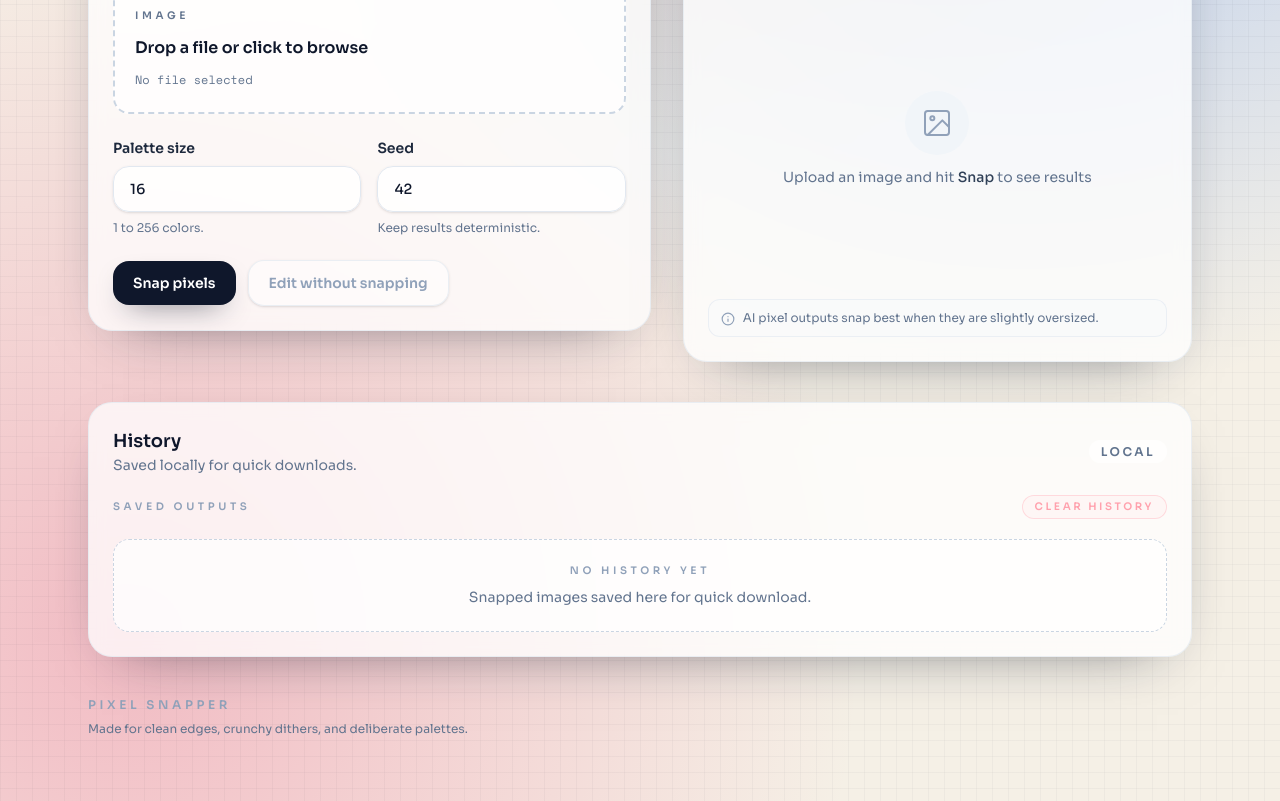
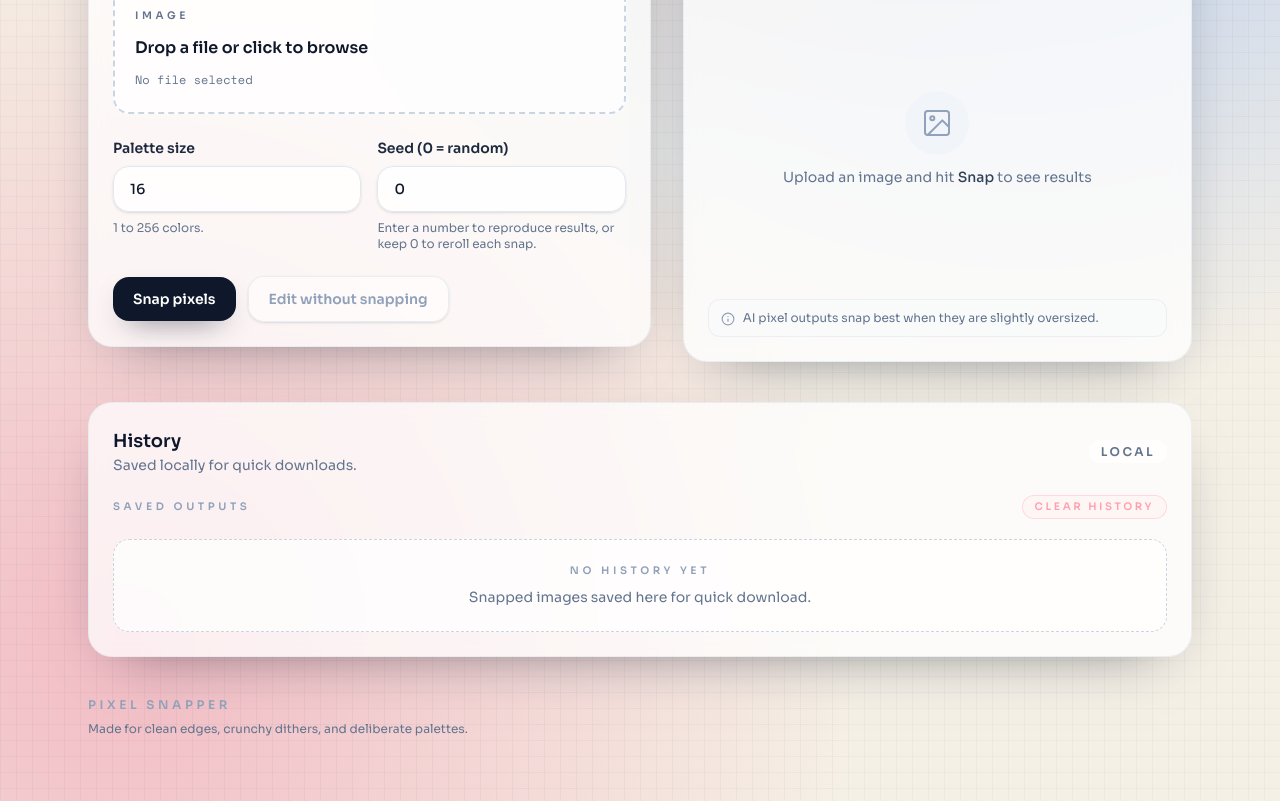
Before and after one commit to dmitrijkiltau/pixel-snapper-ui, a React (Vite) app: page / in a window 1280 px wide. Shown: the part 780-1581 px from the top of the page. Built offline with nearby package versions, Linux system fonts and the light colour scheme.

Commit message:
feat: add random seed generation and update seed input description in UploadForm

```diff
--- a/src/App.tsx
+++ b/src/App.tsx
@@ -112,6 +112,22 @@ const toSafeEditName = (originalName: string) => {
   return `edited-${safeBase}.png`;
 };
 
+const generateRandomSeed = () => {
+  const fallback = () => {
+    const value = Math.floor(Math.random() * 0x100000000);
+    return value === 0 ? 1 : value;
+  };
+
+  if (typeof crypto !== "undefined" && typeof crypto.getRandomValues === "function") {
+    const buffer = new Uint32Array(1);
+    crypto.getRandomValues(buffer);
+    const value = buffer[0];
+    return value === 0 ? fallback() : value;
+  }
+
+  return fallback();
+};
+
 const blobToDataUrl = (blob: Blob) =>
   new Promise<string>((resolve, reject) => {
     const reader = new FileReader();
@@ -202,7 +218,7 @@ const App = () => {
   const [activeHistoryId, setActiveHistoryId] = useState<string | null>(null);
   const [historyItems, setHistoryItems] = useState<HistoryItem[]>([]);
   const [kColorsValue, setKColorsValue] = useState("16");
-  const [kSeedValue, setKSeedValue] = useState("42");
+  const [kSeedValue, setKSeedValue] = useState("0");
 
   useEffect(() => {
     let items = loadHistory();
@@ -348,11 +364,12 @@ const App = () => {
         setConfigError("k_seed must be >= 0");
         return;
       }
+      const seedForProcessing = parsedSeed === 0 ? generateRandomSeed() : parsedSeed;
 
       updateProgress("processing");
       const blob = await processImageBlob(selectedFile, {
         kColors: parsedColors,
-        kSeed: parsedSeed,
+        kSeed: seedForProcessing,
       });
       if (!blob || blob.size === 0) {
         throw new Error("No output generated. Try a different image.");
@@ -376,7 +393,7 @@ const App = () => {
         width: dimensions?.width,
         height: dimensions?.height,
         kColors: parsedColors,
-        kSeed: parsedSeed,
+        kSeed: seedForProcessing,
       };
       pushHistoryItem(entry);
       setStatus("Snapped. Your download is ready.", "success");
--- a/src/components/UploadForm.tsx
+++ b/src/components/UploadForm.tsx
@@ -86,7 +86,7 @@ const UploadForm = ({
         <span className="text-xs font-normal text-slate-500 dark:text-slate-400">1 to 256 colors.</span>
       </label>
       <label className="flex flex-col gap-2 text-sm font-semibold text-slate-800 dark:text-slate-200">
-        <span>Seed</span>
+        <span>Seed (0 = random)</span>
         <input
           type="number"
           name="k_seed"
@@ -95,7 +95,9 @@ const UploadForm = ({
           onChange={(event) => onKSeedChange(event.target.value)}
           className="rounded-2xl border border-slate-200 bg-white/80 px-4 py-3 text-sm font-medium text-slate-900 shadow-sm focus:border-slate-900 focus:outline-none focus:ring-2 focus:ring-slate-900/10 dark:border-slate-700 dark:bg-slate-900/70 dark:text-slate-100 dark:focus:border-slate-200 dark:focus:ring-slate-200/20"
         />
-        <span className="text-xs font-normal text-slate-500 dark:text-slate-400">Keep results deterministic.</span>
+        <span className="text-xs font-normal text-slate-500 dark:text-slate-400">
+          Enter a number to reproduce results, or keep 0 to reroll each snap.
+        </span>
       </label>
     </div>
 
```
